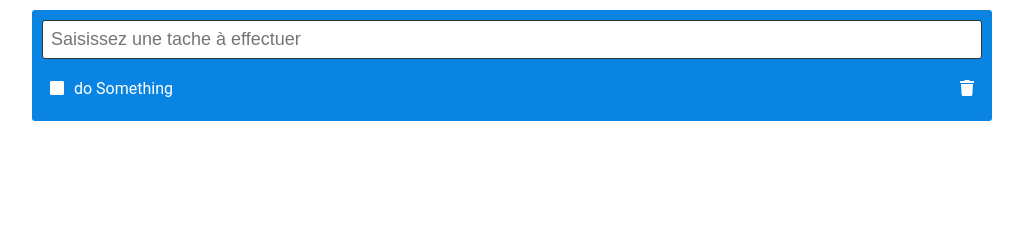
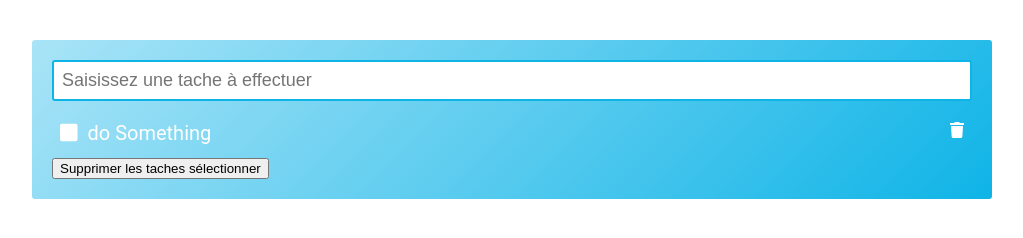
Before and after one commit to sou59/vincent, a plain HTML site: page js/jquery/index.html in a window 1280 px wide. Shown: the whole page, without its empty margins (128-1151 px from the left). Drawn offline with Linux system fonts and the light colour scheme.

Commit message:
add action

```diff
--- a/js/jquery/index.html
+++ b/js/jquery/index.html
@@ -20,6 +20,7 @@
                             <a href="#"><i class="todo-trash fa fa-trash"></i></a>
                         </li>
                     </ul>
+                    <button class="removeTask" type="submit">Supprimer les taches sélectionner</button>
                 </div>
         </div>
 
--- a/js/jquery/main.css
+++ b/js/jquery/main.css
@@ -2,7 +2,7 @@ body {
     margin: 0;
     padding: 0;
     font-family: 'Roboto', sans-serif;
-    margin-top: 10px;
+    margin-top: 40px;
     color: #333;
 }
 
@@ -20,8 +20,13 @@ a {
     border: 1px #2d3436;
     background-color: #0984e3;
     color: #fff;
-    padding: 10px;
+    padding: 20px;
     border-radius: 3px;
+    background: #a9e4f7;
+    background: -moz-linear-gradient(-45deg, #a9e4f7 0%, #0fb4e7 100%); /* FF3.6-15 */
+    background: -webkit-linear-gradient(-45deg, #a9e4f7 0%,#0fb4e7 100%); /* Chrome10-25,Safari5.1-6 */
+    background: linear-gradient(135deg, #a9e4f7 0%,#0fb4e7 100%); /* W3C, IE10+, FF16+, Chrome26+, Opera12+, Safari7+ */
+    filter: progid:DXImageTransform.Microsoft.gradient( startColorstr='#a9e4f7', endColorstr='#0fb4e7',GradientType=1 ); /* IE6-9 fallback on horizontal gradient */
 }
 
 .todo .textTask {
@@ -29,8 +34,8 @@ a {
     width: 100%;
     padding: 8px;
     font-size: 18px;
-    color: #0984e3;
-    border: 1px solid #2d3436;
+    color: #0fb4e7;
+    border: 2px solid #0fb4e7;
     border-radius: inherit;
 }
 
@@ -49,10 +54,12 @@ a {
 
 .todo .tasks li span {
     flex-grow: 1;
+    font-size: 20px;
 }
 
 .todo .tasks li .todo-checkbox {
     margin-right: 10px;
+    font-size: 20px;
 }
 
 .todo-text-valid {
--- a/js/jquery/main.js
+++ b/js/jquery/main.js
@@ -1,7 +1,5 @@
 $(document).ready(function () {
-
    // $('li').css('color', 'red');
-
     // keyup à chaque lettre remplie le p
     /* keyup : pas bien!!
     var valinput = $('#userinput').keyup(function() {
@@ -24,14 +22,11 @@ $(document).ready(function () {
 // récupérer les texte, appuie sur entree ajoute dans li au fur et a mesure
 /*
     $('#userinput').on('keyup', function (e) {
-
         console.log(e);
         if (e.which == 13) { // or keyCode 13 = touche entrée
-
             let textinput = $(this).val();
             // si c'est vrai il n'y a pas d'espace
             if ($(this).val().trim()) {
-
                 var tmpl =
                 '<li>'+
                     '<a href="#" class="todo-checkbox"><i class="fa fa-check-square"></i></a>'+
@@ -43,9 +38,7 @@ $(document).ready(function () {
             }
             // on vide le input
             $(this).val('');
-
         }
-
 
         // on ajoute la valeur dans le p
         $(".insert").text($(this).val());
@@ -69,9 +62,7 @@ $(document).ready(function () {
 
           if(target.parent().hasClass('todo-checkbox')) {
               target.toggleClass('fa-check-square fa-square');
-
               $(this).find('.todo-text').toggleClass('todo-text-valid');
-
           }
 
           // prendre l'event
@@ -82,29 +73,36 @@ $(document).ready(function () {
            // ul.removeChild(target);
         });
     }
-
 });
 
     $('.textTask').on('keyup', function (event) {
         if (event.keyCode === 13) {
             if ($(this).val().trim()) {
                 var tmpl =
-                    '<li>' +
+                   $('<li>' +
                         '<a href="#" class="todo-checkbox"><i class="fa fa-square"></i></a>' +
                         '<span class="todo-text" contenteditable="true">' + $(this).val() + '</span>' +
                         '<a href="#"><i class="todo-trash fa fa-trash"></i></a>' +
-                    '</li>';
+                    '</li>').hide();
 
                 $('.tasks').append(tmpl);
-                $(this).val('');
+                tmpl.fadeIn(1000);
+            }
+            // on vide le input
+            $(this).val('');
+        }
+    });
+
+    $('todo').on('submit', 'button', function (event) {
+        event.preventDefault();
+        console.log(event);
+
+        var target = $( event.target );
+        console.log(event.target)
+        if(target.hasClass('removeTask')) {
+            if(target.hasClass('fa-check-square')) {
+                $("fa-check-square").parent().remove();
             }
         }
     });
-
-
-
-
-
-
-
 });
```
